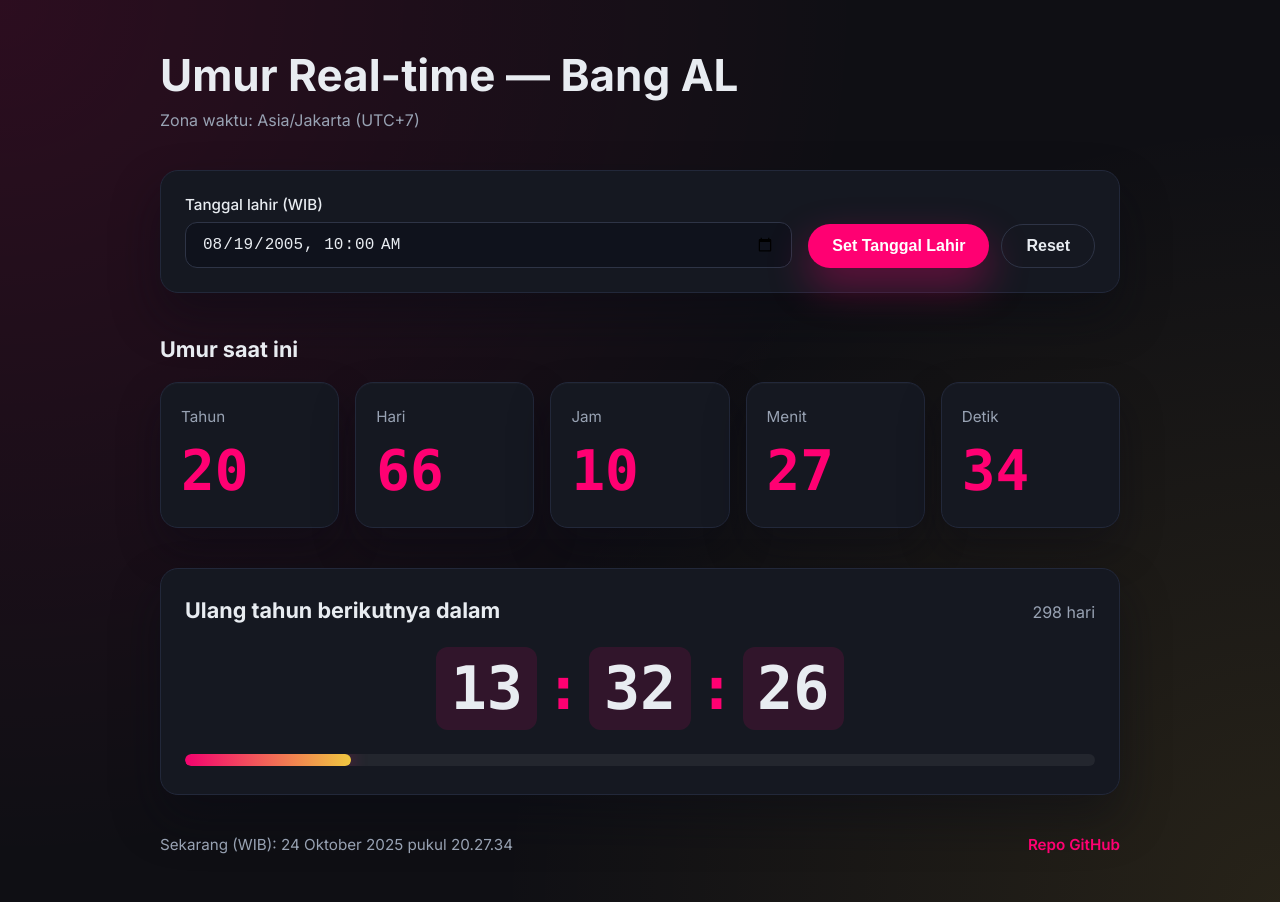
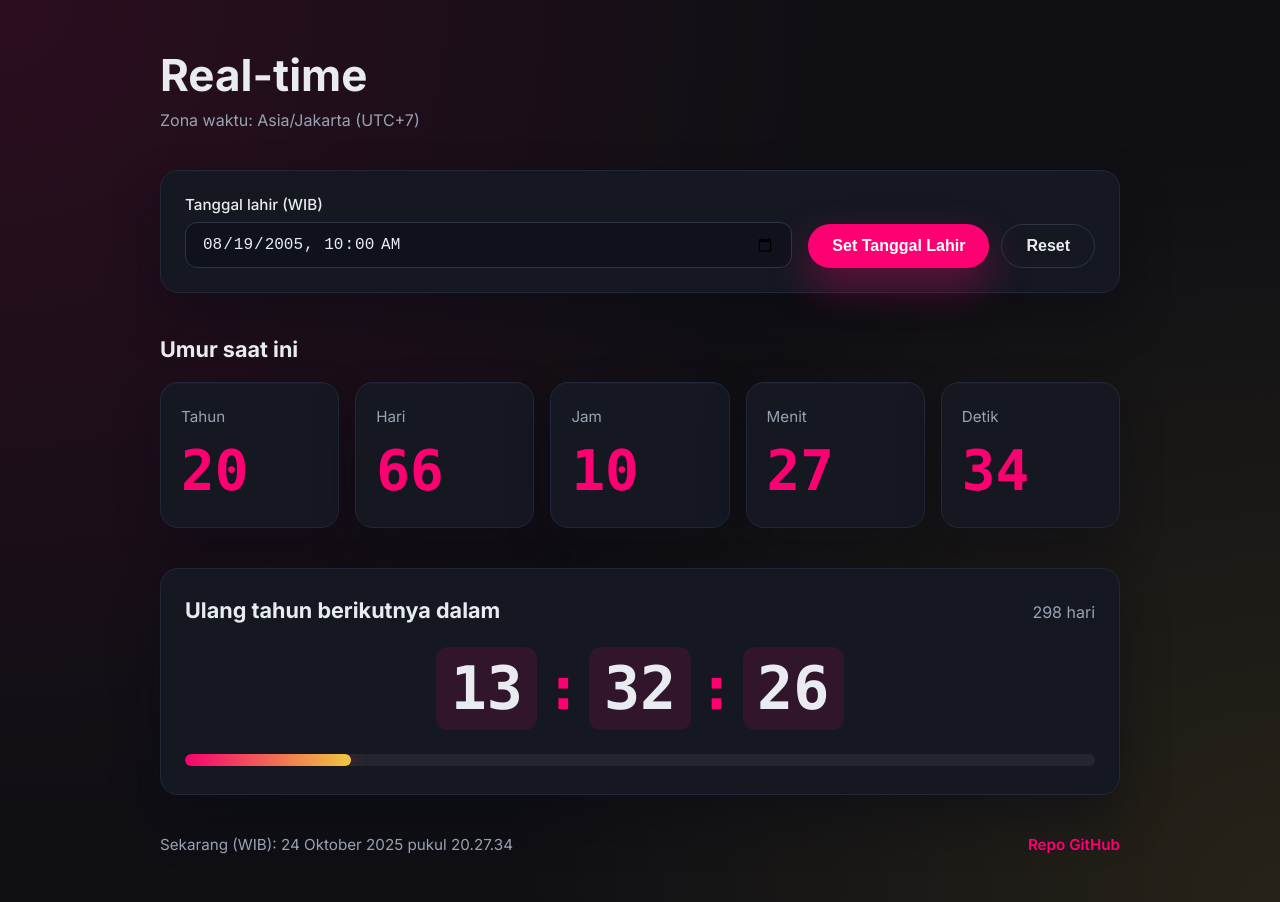
Before and after one commit to kuhyakuya/age, a plain HTML site: page index.html in a window 1280 px wide. Drawn offline with Linux system fonts and the light colour scheme.

Commit message:
Update index.html

```diff
--- a/index.html
+++ b/index.html
@@ -14,7 +14,7 @@
   <div class="page">
     <header class="header">
       <div class="title-group">
-        <h1>Umur Real-time — Bang AL</h1>
+        <h1>Real-time</h1>
         <p class="subtitle">Zona waktu: Asia/Jakarta (UTC+7)</p>
       </div>
     </header>
```
